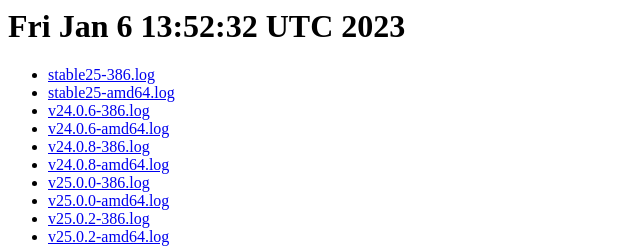
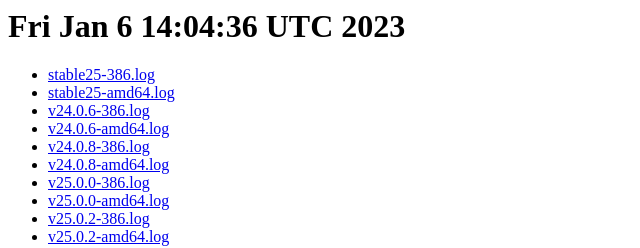
Before and after one commit to j-be/nextcloud-ci, a plain HTML site: page index.html in a window 1280 px wide. Shown: the full height of the page, 0-640 px from the left. Drawn offline with Linux system fonts and the light colour scheme.

Commit message:
Deploying to gh-pages from @ j-be/nextcloud-ci@b18db15b293cfb9f6fe0f6963346cf13bbb8e846 🚀

```diff
--- a/index.html
+++ b/index.html
@@ -1,5 +1,5 @@
 <html><body>
-<h1>Fri Jan  6 13:52:32 UTC 2023</h1><ul>
+<h1>Fri Jan  6 14:04:36 UTC 2023</h1><ul>
 <li><a href=stable25-386.log/stable25-386.log>stable25-386.log</a></li>
 <li><a href=stable25-amd64.log/stable25-amd64.log>stable25-amd64.log</a></li>
 <li><a href=v24.0.6-386.log/v24.0.6-386.log>v24.0.6-386.log</a></li>
```
Also changed, not shown: 10 other files.
